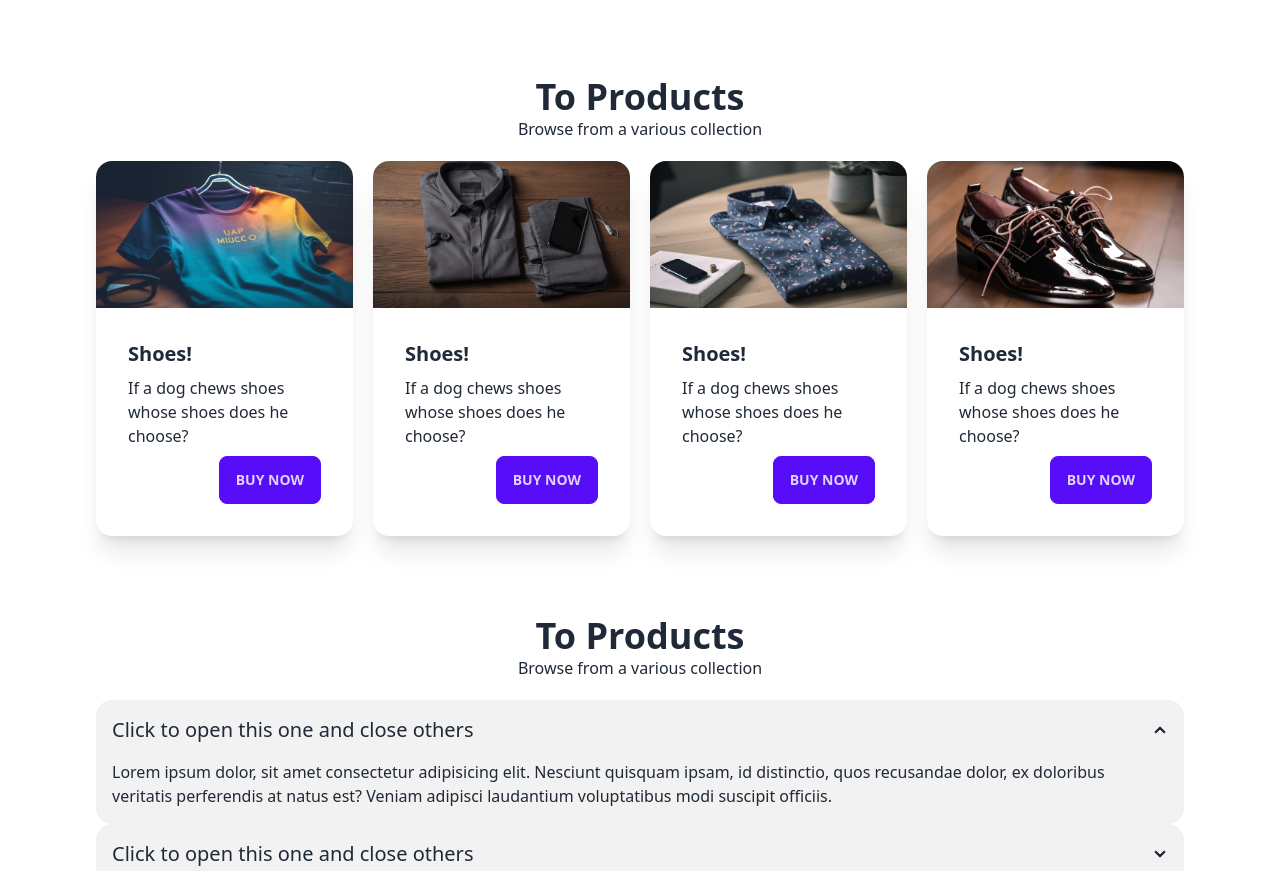
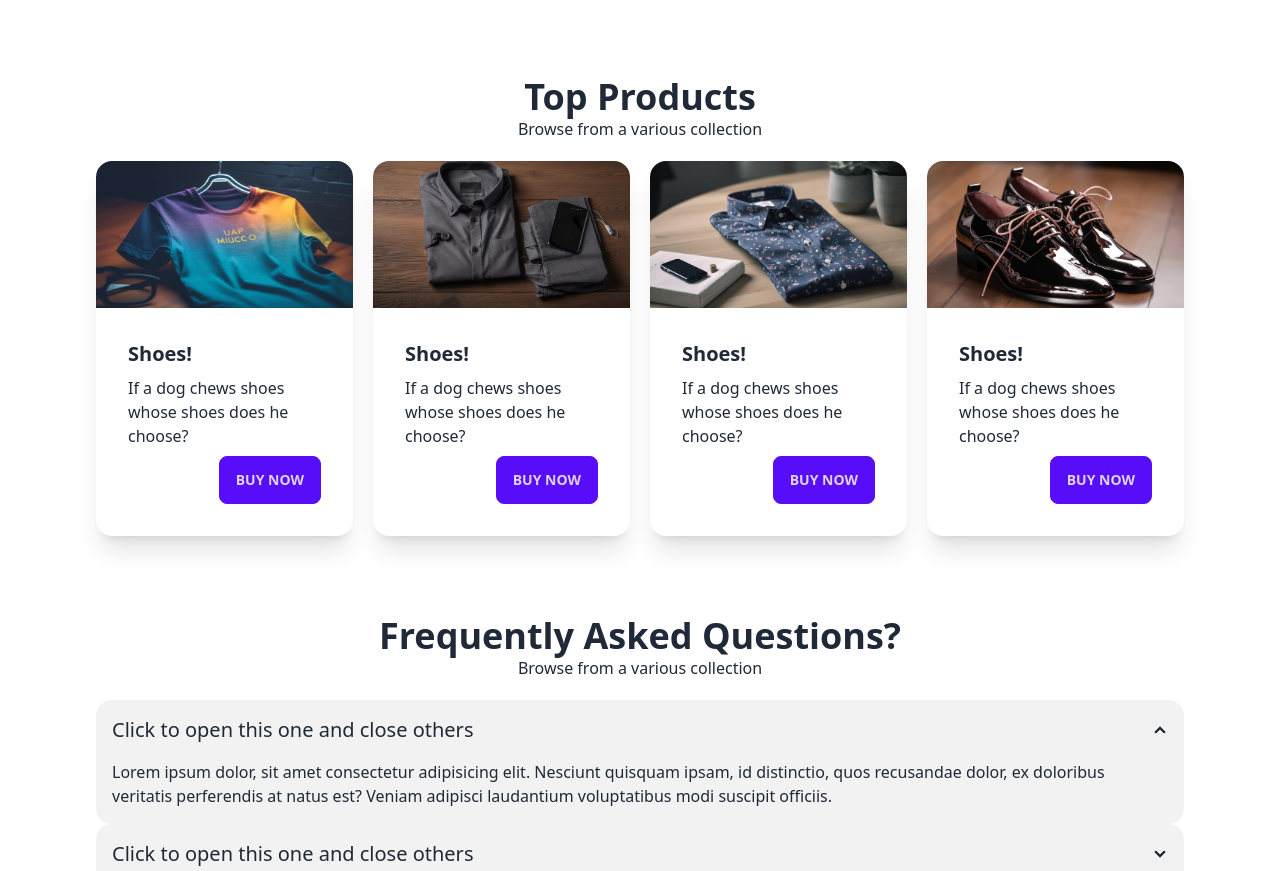
Before and after one commit to tanvir3100/Daisy-Man, a plain HTML site: page index.html in a window 1280 px wide. Shown: the part 1608-2479 px from the top of the page. Drawn offline with nearby package versions, Linux system fonts and the light colour scheme.

Commit message:
problem solved

```diff
--- a/index.html
+++ b/index.html
@@ -146,7 +146,7 @@
         </section>
         <section class="max-w-screen-xl mx-auto px-8 md:px-16 lg:px-24 py-5 my-10 ">
             <div class="text-center pb-5">
-                <h1 class="text-4xl font-bold">To Products</h1>
+                <h1 class="text-4xl font-bold">Top Products</h1>
                 <p class="text-sm md:text-base">Browse from a various collection</p>
             </div>
             <div class="grid sm:grid-cols-2 md:grid-cols-3 lg:grid-cols-4 gap-5">
@@ -194,7 +194,7 @@
         </section>
         <section  class="max-w-screen-xl mx-auto px-8 md:px-16 lg:px-24 py-5 my-10 ">
             <div class="text-center pb-5">
-                <h1 class="text-4xl font-bold">To Products</h1>
+                <h1 class="text-4xl font-bold">Frequently Asked Questions?</h1>
                 <p class="text-sm md:text-base">Browse from a various collection</p>
             </div>
             <div class="collapse collapse-arrow bg-base-200">
```
